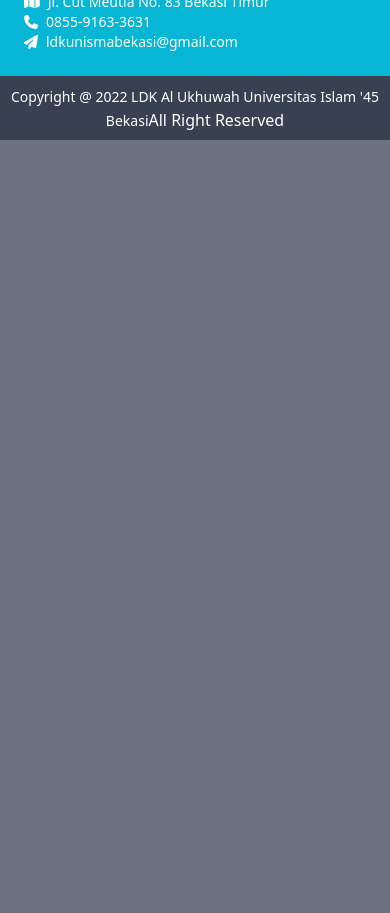
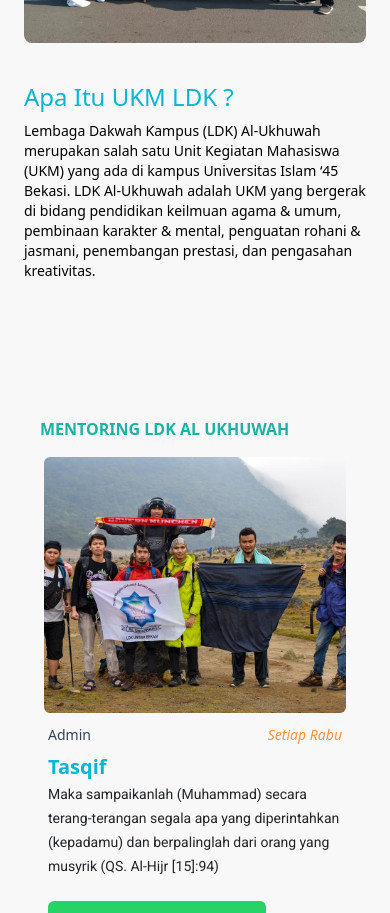
Before and after one commit to jayamiko/LDK-AlUkhuwah-Website, a Next.js app: page / in a window 390 px wide. Shown: the part 1080-1993 px from the top of the page. Before the commit the page ends 1220 px from the top, so only its background shows below. Built offline with nearby package versions, Linux system fonts and the light colour scheme; a web font is replaced by a local one.

Commit message:
Done UI Mentoring Card (Dont Responsive)

```diff
--- /dev/null
+++ b/components/Card/AboutCard.jsx
@@ -0,0 +1,35 @@
+import React from "react";
+import Image from 'next/image';
+
+const AboutCard = () => {
+  return (
+    <section id="about" className="flex mb-24 mt-10 flex-col lg:pt-20 sm:flex-row sm:space-x-10 mx-auto container px-4 sm:px-0">
+      <div className="w-full sm:w-2/4 md:py-5">
+        <div>
+          <Image
+            src="/images/LDK4.jpg"
+            width={500}
+            height={350}
+            alt=""
+            className="rounded-lg"
+            />
+        </div>
+      </div>
+
+      <div className="w-full sm:w-2/3 py-4">
+        <div>
+          <h1 className="text-cyan-500 text-2xl my-2 md:my-5">Apa Itu UKM LDK ?</h1>
+          <p className="text-sm md:text-lg text-black">
+            Lembaga Dakwah Kampus (LDK) Al-Ukhuwah merupakan salah satu Unit
+            Kegiatan Mahasiswa (UKM) yang ada di kampus Universitas Islam ‘45
+            Bekasi. LDK Al-Ukhuwah adalah UKM yang bergerak di bidang pendidikan
+            keilmuan agama & umum, pembinaan karakter & mental, penguatan rohani
+            & jasmani, penembangan prestasi, dan pengasahan kreativitas.
+          </p>
+        </div>
+      </div>
+    </section>
+  );
+};
+
+export default AboutCard;
--- /dev/null
+++ b/components/Card/CourseCard.jsx
@@ -0,0 +1,60 @@
+import React from "react";
+import { blog } from "../../data/data";
+import Image from "next/image";
+import { FontAwesomeIcon } from "@fortawesome/react-fontawesome";
+import {faWhatsapp} from "@fortawesome/free-brands-svg-icons"
+import {faArrowRight} from "@fortawesome/free-solid-svg-icons"
+
+const CourseCard = () => {
+  return (
+    <>
+        <div className="container mx-auto gap-4 grid grid-cols-1 md:grid-cols-2 lg:grid-cols-3">
+            {blog.slice(0, 6).map((val, index) => (
+              <div key={index} className="p-2 overflow-hidden mb-4 hover:scale-105 hover:shadow-md hover:shadow-cyan-500/50">
+                <div className="h-64 max-h-64 relative">
+                  <Image
+                    src={val.cover}
+                    layout="fill"
+                    objectFit="cover"
+                    alt=""
+                    className="rounded-md"
+                    />
+                </div>
+                <div className="p-1">
+                  <div className="text-sm flex justify-between my-2">
+                    <span className="text-gray-700">
+                      <i className="fa fa-user"></i>
+                      <label>{val.type}</label>
+                    </span>
+                    <span className="text-orange-400 italic">
+                      <i className="fa fa-calendar-alt"></i>
+                      <label>{val.date}</label>
+                    </span>
+                  </div>
+                  <h1 className="text-cyan-500 text-xl m-0 font-bold">{val.title}</h1>
+                  <span className="text-sm font-edu">{val.desc}</span>
+                  <div className="mt-4 mb-2 flex justify-between">
+                    <button className="bg-whatsapp flex items-center text-white font-bold cursor-pointer py-2 px-4 rounded-md max-w-sm">
+                      <FontAwesomeIcon
+                        icon={faWhatsapp}
+                        className="text-white text-3xl mr-2"
+                        ></FontAwesomeIcon>
+                        Gabung Grup WhatsApp
+                    </button>
+                    <span className="font-edu flex items-end cursor-pointer text-egg-green hover:font-bold">
+                      Lihat Detail
+                      <FontAwesomeIcon
+                        icon={faArrowRight}
+                        className="text-egg-green ml-2"
+                      ></FontAwesomeIcon>
+                    </span>
+                  </div>
+                </div>
+              </div>
+            ))}
+          </div>
+    </>
+  );
+};
+
+export default CourseCard;
--- a/components/layout/Footer/Footer.jsx
+++ b/components/layout/Footer/Footer.jsx
@@ -10,7 +10,7 @@ const Footer = () => {
       <footer className="bg-cyan-500 relative z-50">
         <div className="container mx-auto flex flex-col sm:flex-row space-y-2 md:space-y-0 py-2 px-4 sm:px-0">
           <div className="w-full sm:w-1/3 flex flex-col">
-            <h2 className="font-semi-bold m-0 text-base md:text-lg xl:text-xl text-yellow-400">
+            <h2 className="font-semibold m-0 text-base md:text-lg xl:text-xl text-yellow-400">
               {alUkhuwah}
             </h2>
             <h2 className="italic font-medium text-white text-xs sm:text-sm xl:text-base">
--- a/data/data.js
+++ b/data/data.js
@@ -376,57 +376,57 @@ export const faq = [
 export const blog = [
   {
     id: 1,
-    type: "admin",
-    date: "JAN. 18, 2021",
+    type: "Admin",
+    date: "Setiap Rabu",
     com: "3 COMMENTS ",
-    title: "Build your Dream Software & Engineering Career",
-    desc: "A small river named Duden flows by their place and supplies it with the necessary regelialia.",
-    cover: "../images/ldk-ikhwan3.jpg",
+    title: "Tasqif",
+    desc: "Maka sampaikanlah (Muhammad) secara terang-terangan segala apa yang diperintahkan (kepadamu) dan berpalinglah dari orang yang musyrik (QS. Al-Hijr [15]:94)",
+    cover: "/images/ldk-ikhwan3.jpg",
   },
   {
     id: 2,
-    type: "admin",
-    date: "API. 25, 2022",
+    type: "Admin",
+    date: "Setiap Ahad",
     com: "5 COMMENTS ",
-    title: "Build your Dream Software & Engineering Career",
-    desc: "A small river named Duden flows by their place and supplies it with the necessary regelialia.",
-    cover: "../images/ldk-akhwat1.jpg",
+    title: "Tahsin Ikhwan",
+    desc: "Maka sampaikanlah (Muhammad) secara terang-terangan segala apa yang diperintahkan (kepadamu) dan berpalinglah dari orang yang musyrik (QS. Al-Hijr [15]:94)",
+    cover: "/images/ldk-akhwat1.jpg",
   },
   {
     id: 3,
-    type: "user",
-    date: "MAY. 15, 2022",
+    type: "Admin",
+    date: "Setiap Ahad",
     com: "10 COMMENTS ",
-    title: "Build your Dream Software & Engineering Career",
-    desc: "A small river named Duden flows by their place and supplies it with the necessary regelialia.",
-    cover: "../images/ldk-ikhwan4.jpg",
+    title: "Tahsin Akhwat",
+    desc: "Maka sampaikanlah (Muhammad) secara terang-terangan segala apa yang diperintahkan (kepadamu) dan berpalinglah dari orang yang musyrik (QS. Al-Hijr [15]:94)",
+    cover: "/images/ldk-ikhwan4.jpg",
   },
   {
     id: 4,
-    type: "admin",
-    date: "JAN. 02, 2022",
-    com: "3 COMMENTS ",
-    title: "Build your Dream Software & Engineering Career",
-    desc: "A small river named Duden flows by their place and supplies it with the necessary regelialia.",
-    cover: "../images/ldk-ikhwan5.jpg",
+    type: "Admin",
+    date: "Setiap Jum'at",
+    com: "3 COMMENTS",
+    title: "Baca Kitab",
+    desc: "Maka sampaikanlah (Muhammad) secara terang-terangan segala apa yang diperintahkan (kepadamu) dan berpalinglah dari orang yang musyrik (QS. Al-Hijr [15]:94)",
+    cover: "/images/ldk-ikhwan5.jpg",
   },
   {
     id: 5,
-    type: "admin",
-    date: "DEC. 14, 2022",
+    type: "Admin",
+    date: "Setiap Kamis",
     com: "3 COMMENTS ",
-    title: "Build your Dream Software & Engineering Career",
-    desc: "A small river named Duden flows by their place and supplies it with the necessary regelialia.",
-    cover: "../images/ldk-ikhwan6.jpg",
+    title: "Al-Kahfi Time",
+    desc: "Maka sampaikanlah (Muhammad) secara terang-terangan segala apa yang diperintahkan (kepadamu) dan berpalinglah dari orang yang musyrik (QS. Al-Hijr [15]:94)",
+    cover: "/images/ldk-ikhwan6.jpg",
   },
   {
     id: 6,
-    type: "user",
-    date: "JAN. 18, 2021",
+    type: "Admin",
+    date: "Setiap Senin",
     com: "12 COMMENTS ",
-    title: "Build your Dream Software & Engineering Career",
-    desc: "A small river named Duden flows by their place and supplies it with the necessary regelialia.",
-    cover: "../images/ldk-ikhwan7.jpg",
+    title: "Murajaah",
+    desc: "Maka sampaikanlah (Muhammad) secara terang-terangan segala apa yang diperintahkan (kepadamu) dan berpalinglah dari orang yang musyrik (QS. Al-Hijr [15]:94)",
+    cover: "/images/ldk-ikhwan7.jpg",
   },
 ];
 export const testimonal = [
--- a/pages/index.js
+++ b/pages/index.js
@@ -1,10 +1,13 @@
 import { FontAwesomeIcon } from "@fortawesome/react-fontawesome";
 import { faLongArrowRight } from "@fortawesome/free-solid-svg-icons"
+import { alUkhuwah } from "./_app"
+import AboutCard from "../components/Card/AboutCard";
+import CourseCard from "../components/Card/CourseCard"
 
 const HomePage = () => {
   return (
     <>
-      <section className={`coverHero bg-[url('/images/LDK-Flag.jpg')] z-10`}>
+      <section id="hero" className={`coverHero bg-[url('/images/LDK-Flag.jpg')] z-10`}>
       </section>
       <div className="relative h-screen flex container z-20 md:pt-44 w-full">
         <div className="grid grid-cols-1 my-auto">
@@ -32,6 +35,15 @@ const HomePage = () => {
           </div>
         </div>
       </div>
+      <AboutCard />
+      <section id="course" className="blog container mx-auto mb-20">
+        <div className="container mx-auto">
+          <h3 className="font-bold uppercase text-base mx-3 my-2 md:text-2xl text-egg-green">
+            Mentoring {alUkhuwah}
+          </h3>
+          <CourseCard />
+        </div>
+      </section>
     </>
   );
 };
--- a/styles/globals.css
+++ b/styles/globals.css
@@ -21,7 +21,7 @@
 }
 body {
   font-family: "Edu SA Beginner", "Roboto", "sans-serif";
-  background: #fff;
+  background: #f8f8f8 !important;
 }
 
 a {
--- a/tailwind.config.js
+++ b/tailwind.config.js
@@ -8,6 +8,7 @@ module.exports = {
     extend: {
       colors: {
         "egg-green": "#1eb2a6",
+        whatsapp: "#25d366",
       },
       fontFamily: {
         roboto: ["Roboto", "sans-serif"],
```
Also changed, not shown: components/MediaSosial/MediaSosial.jsx (indentation only).
